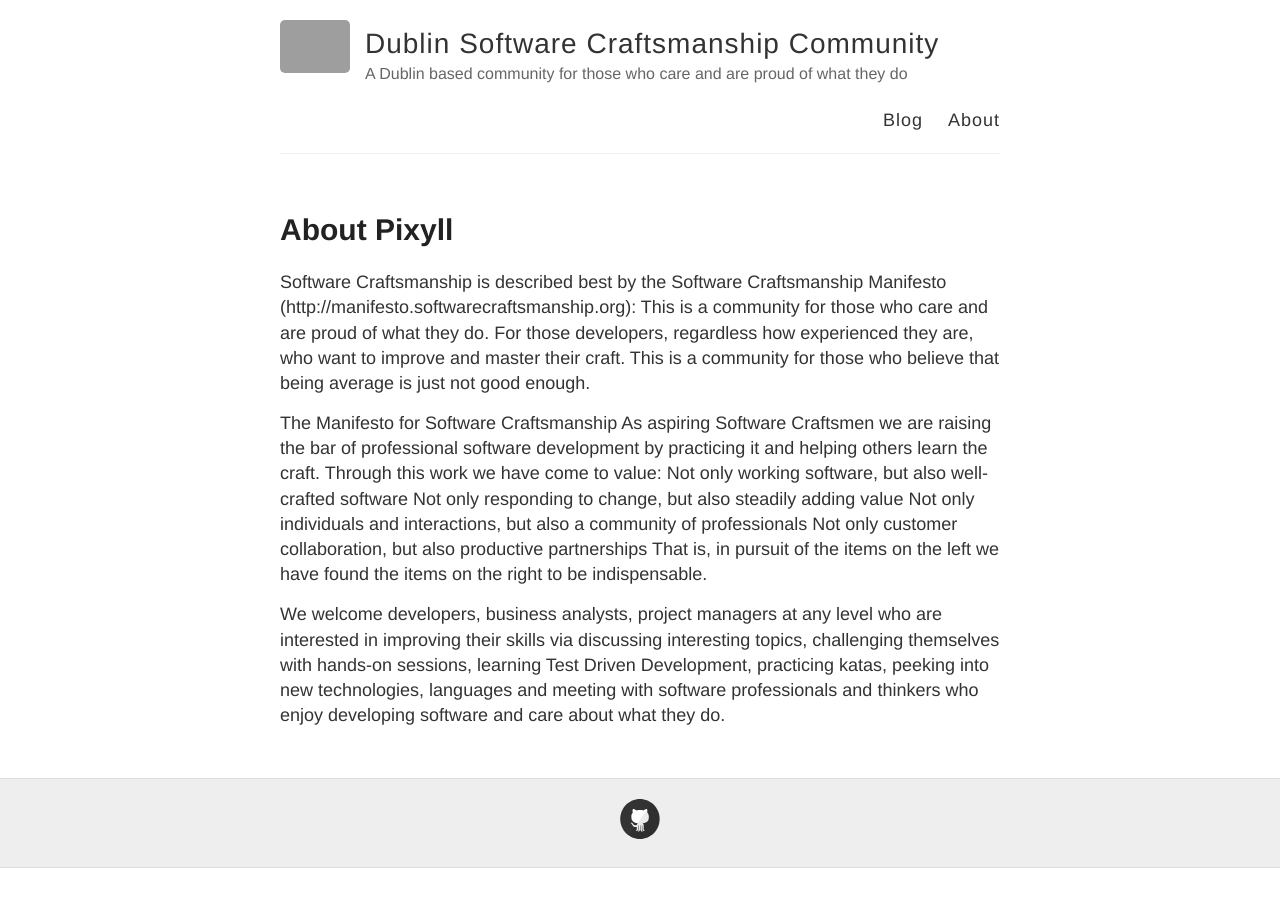
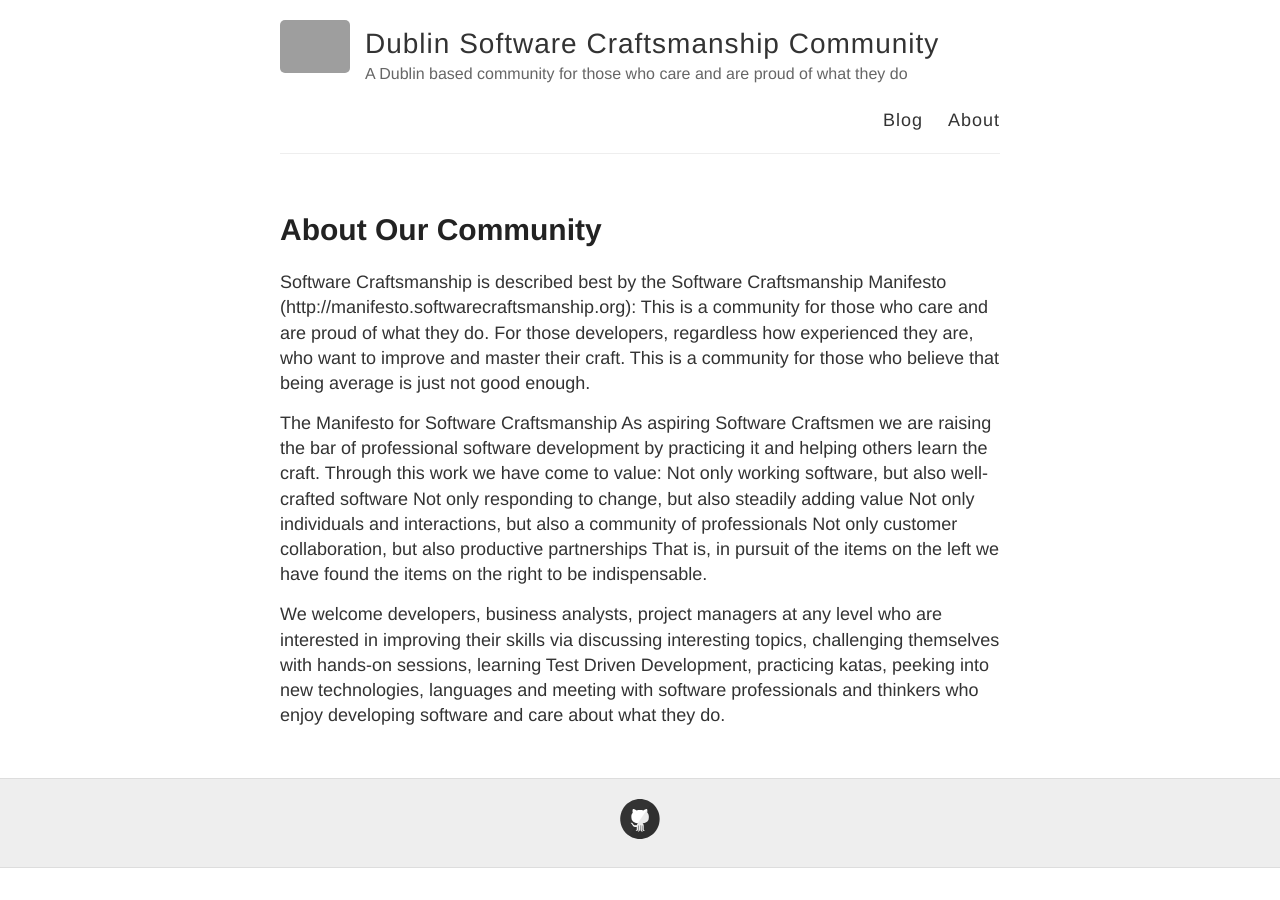
Before and after one commit to dubswcraft/dubswcraft.github.io, a Jekyll site: the page built from about.md, in a window 1280 px wide. Built offline with Jekyll 4.4.1, drawn with Linux system fonts in a browser that asks for light colours; Markdown is read by kramdown in place of the engine named in the settings; grey boxes are pictures that could not be loaded.

Commit message:
updated about us

```diff
--- a/about.md
+++ b/about.md
@@ -1,6 +1,6 @@
 ---
 layout: page
-title: About Pixyll
+title: About Our Community
 permalink: /about/
 tags: about
 ---
```
